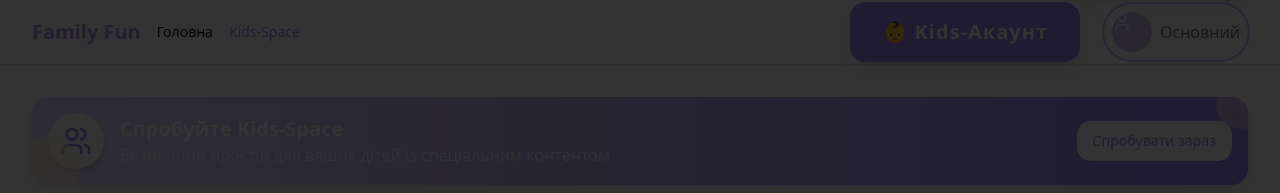
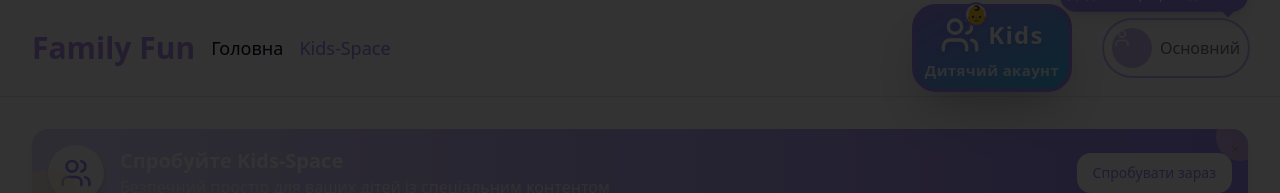
Before and after one commit to chickipicki/family-fun-profile-hub, a React (Vite) app: page / in a window 1280 px wide. Shown: the top 193 px of the page. Built offline with nearby package versions, Linux system fonts and the light colour scheme.

Commit message:
Fix: Improve profile switch transition
Improve the transition when switching between profiles.

```diff
--- a/src/components/Header.tsx
+++ b/src/components/Header.tsx
@@ -1,58 +1,77 @@
 
-import { Link } from 'react-router-dom';
-import ProfileDropdown, { Profile } from './ProfileDropdown';
+import { useState } from "react";
+import { Link } from "react-router-dom";
+import ProfileDropdown, { Profile } from "./ProfileDropdown";
+import { Users } from "lucide-react";
 
 type HeaderProps = {
   activeProfile: Profile;
   setActiveProfile: (profile: Profile) => void;
   profiles: Profile[];
-}
+};
 
 const Header = ({ activeProfile, setActiveProfile, profiles }: HeaderProps) => {
-  // Kids profile presence
-  const kidsProfile = profiles.find((p) => p.type === 'kids');
-  const isKidsActive = activeProfile.type === 'kids';
+  const kidsProfile = profiles.find((p) => p.type === "kids");
+  const isKidsActive = activeProfile.type === "kids";
+  const [animateSwitch, setAnimateSwitch] = useState(false);
 
-  // Кнопка перемикання для Kids
   const handleKidsSwitch = () => {
-    if (kidsProfile) setActiveProfile(kidsProfile);
+    if (kidsProfile) {
+      setAnimateSwitch(true);
+      setTimeout(() => {
+        setAnimateSwitch(false);
+        setActiveProfile(kidsProfile);
+      }, 450); // тривалість анімації
+    }
   };
 
   return (
     <header className="sticky top-0 z-50 w-full bg-background/95 backdrop-blur-sm border-b">
-      <div className="container flex h-16 items-center justify-between">
+      <div className="container flex h-20 md:h-24 items-center justify-between">
         {/* Left: лого + навігація */}
         <div className="flex items-center gap-4">
           <Link to="/" className="flex items-center">
-            <span className="font-bold text-xl text-primary">Family Fun</span>
+            <span className="font-bold text-2xl md:text-3xl text-primary">Family Fun</span>
             <span className="sr-only">Family Fun Profile Hub</span>
           </Link>
           <nav className="hidden md:flex items-center space-x-4">
-            <Link to="/" className="text-sm font-medium hover:text-primary">
+            <Link to="/" className="text-lg font-medium hover:text-primary story-link">
               Головна
             </Link>
-            <Link to="/kids-space" className="text-sm font-medium text-kids hover:text-kids-hover">
+            <Link to="/kids-space" className="text-lg font-medium text-kids hover:text-kids-hover story-link">
               Kids-Space
             </Link>
           </nav>
         </div>
         {/* Right: Kids-btn + dropdown */}
-        <div className="flex items-center gap-6">
-          {/* Kids-Space Button: показувати, якщо не активний kids профіль і kids профіль існує */}
+        <div className="flex items-center gap-8">
+          {/* Велика Kids-Space Button: показувати, якщо не активний kids профіль і kids профіль існує */}
           {!isKidsActive && kidsProfile && (
             <button
               onClick={handleKidsSwitch}
-              className="transition-all duration-200 focus:outline-none focus:ring-4 focus:ring-kids/40
-                bg-kids text-white font-extrabold rounded-2xl px-7 py-3 text-xl shadow-lg border-4 border-kids
-                hover:bg-kids-hover hover:scale-105 active:scale-95"
+              className={`
+                flex flex-col items-center justify-center p-0 rounded-3xl bg-gradient-to-br from-kids to-sky-400 shadow-2xl border-4 border-kids
+                transition-transform duration-300 focus:outline-none focus:ring-4 focus:ring-kids/70
+                ${animateSwitch ? "scale-110 shadow-[0_0_40px_10px_rgba(51,195,240,0.6)] animate-pulse" : "hover:scale-105"}
+              `}
               style={{
-                minWidth: 170,
-                minHeight: 56,
-                letterSpacing: 1,
+                minWidth: 160,
+                minHeight: 88,
               }}
               aria-label="Перейти у Kids-Space"
             >
-              👶 Kids-Aкаунт
+              <div className="flex items-center gap-2">
+                <span className="relative block">
+                  <Users className="w-10 h-10 text-white drop-shadow-lg" />
+                  <span className="absolute -right-2 -top-2 w-6 h-6 rounded-full bg-white border-2 border-kids flex items-center justify-center text-lg shadow font-bold animate-bounce text-kids select-none">
+                    👶
+                  </span>
+                </span>
+                <span className="text-white text-2xl font-extrabold tracking-wider drop-shadow">
+                  Kids
+                </span>
+              </div>
+              <span className="text-white text-[15px] font-bold mt-1 tracking-wide opacity-90">Дитячий акаунт</span>
             </button>
           )}
 
```
